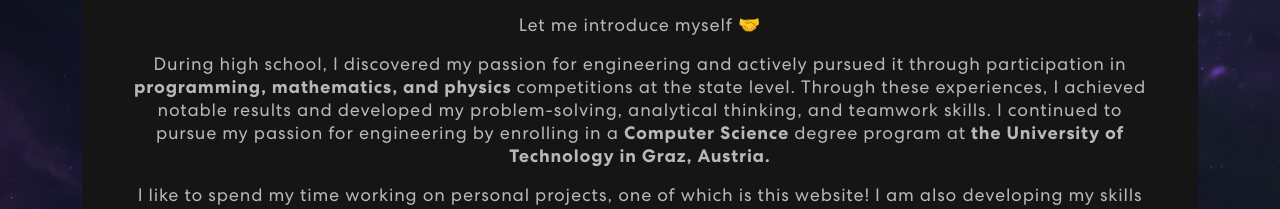
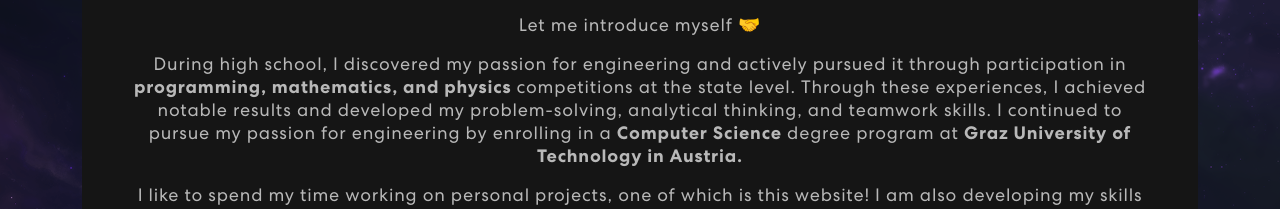
Before and after one commit to fmujcinagic/Portfolio-Website, a React (Create React App) app: page / in a window 1280 px wide. Shown: the part 980-1189 px from the top of the page. Built offline with nearby package versions, Linux system fonts and the light colour scheme.

Commit message:
Update About.js

```diff
--- a/src/components/About.js
+++ b/src/components/About.js
@@ -16,7 +16,7 @@ export const About = () => {
                                         <p>Let me introduce myself <span class="up-down-emoji">🤝</span></p>
                                         <div>
                                             <p>During high school, I discovered my passion for engineering and actively pursued it through participation in <strong>programming, mathematics, and physics</strong> competitions at the state level. Through these experiences, I achieved notable results and developed my problem-solving, analytical thinking, and teamwork skills.
-                                                I continued to pursue my passion for engineering by enrolling in a <strong>Computer Science</strong> degree program at <strong>the University of Technology in Graz, Austria. </strong>
+                                                I continued to pursue my passion for engineering by enrolling in a <strong>Computer Science</strong> degree program at <strong>Graz University of Technology in Austria.</strong>
                                             </p>
                                         </div>
                                         <div>
```
